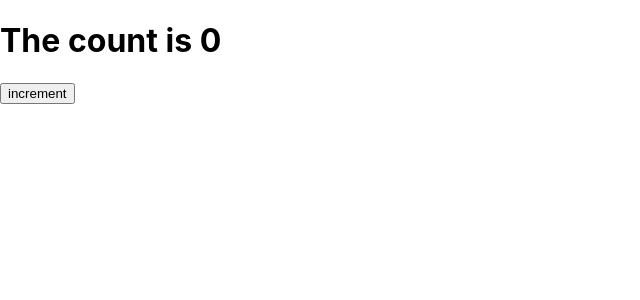
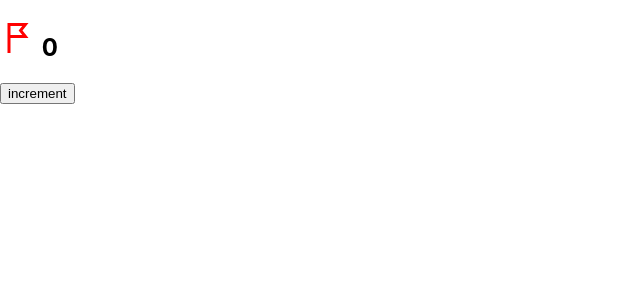
Before and after one commit to sashamahalia/minesweeeper, a React (Create React App) app: page / in a window 1280 px wide. Shown: the top 300 px of the page, without its empty margins (0-640 px from the left). Built offline with nearby package versions, Linux system fonts and the light colour scheme.

Commit message:
Move flag counter to header component

```diff
--- a/src/App.js
+++ b/src/App.js
@@ -1,5 +1,7 @@
 import { useDispatch, useSelector } from "react-redux";
 import { incrementFlags } from "./redux/counter";
+import { CgFlagAlt } from "react-icons/cg"
+import Header from "./components/Header";
 
 function App() {
 
@@ -13,7 +15,8 @@ function App() {
 
   return (
     <div className="App">
-      <h1> The count is {count}</h1>
+
+      <Header />
       <button onContextMenu={event => handleRightClick(event)}>increment</button>
     </div>
   );
--- /dev/null
+++ b/src/components/FlagCount.js
@@ -0,0 +1,14 @@
+import { useSelector } from "react-redux";
+import { CgFlagAlt } from "react-icons/cg"
+
+function FlagCount() {
+  const style = { color: "red", fontSize: "1.5em" }
+
+  const { count } = useSelector(state => state.flags);
+
+  return (
+      <h2> <CgFlagAlt style={style} /> {count}</h2>
+  );
+}
+
+export default FlagCount;
--- /dev/null
+++ b/src/components/Header.js
@@ -0,0 +1,12 @@
+import FlagCount from "./FlagCount";
+
+function Header() {
+
+  return (
+    <section>
+      <FlagCount />
+    </section>
+  );
+}
+
+export default Header;
```
